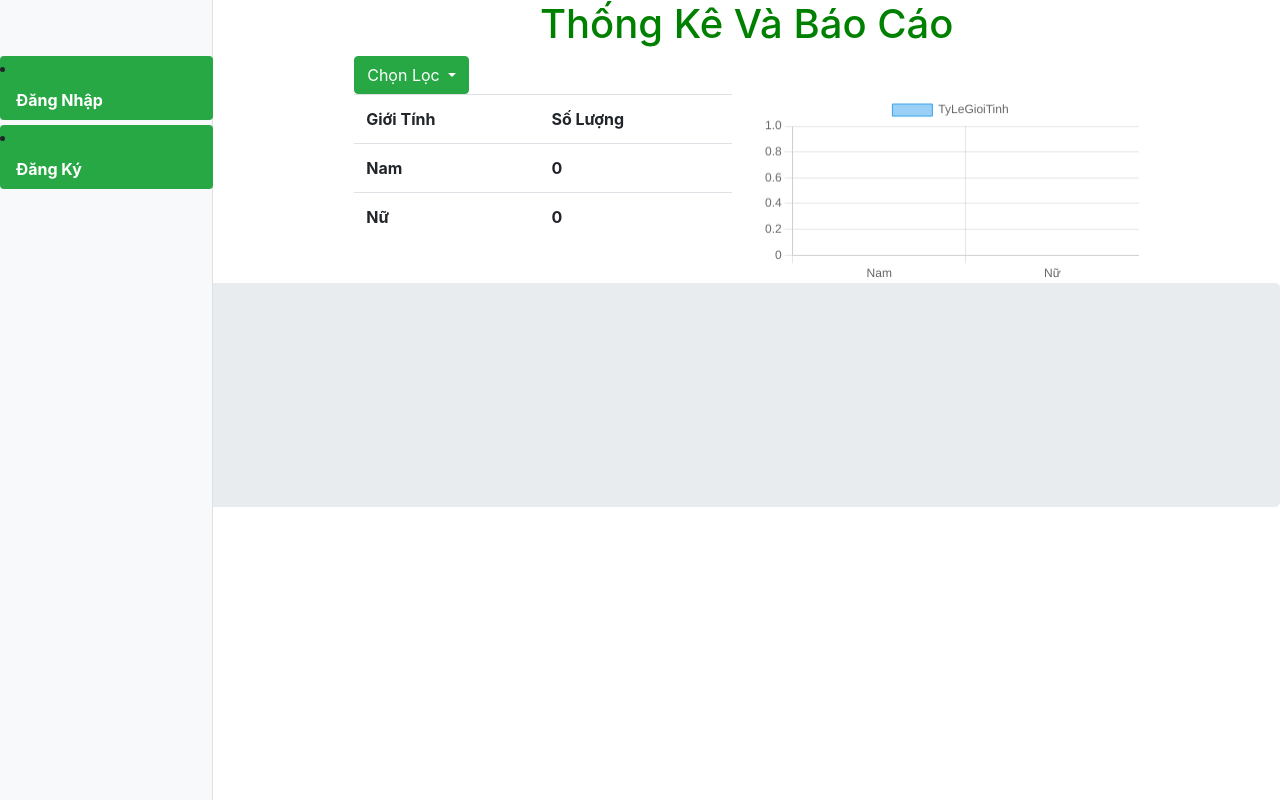
After one commit to HaNoLu/Quanlytruongmamnon, a Flask app: page /stats in a window 1280 px wide. The commit adds this page. Run offline with Flask 3, Linux system fonts and the light colour scheme; tables that the repository leaves empty hold one stand-in row (values such as "Sample post"); lists and menus that the app fills with data are empty; some libraries are stand-ins or nearby versions.

Commit message:
thong ke va bao cao

```diff
--- a/app/main.py
+++ b/app/main.py
@@ -1,3 +1,5 @@
+from itertools import count
+
 from app import app,utils,login
 from app.models import *
 import cloudinary.uploader
@@ -57,5 +59,34 @@ def logout():
 @login.user_loader# tự gọi khi đăng nhập thành công
 def user_load(user_id):
     return utils.get_user_by_id(user_id=user_id)
+@app.route('/child',methods=['GET','POST'])
+def child():
+    classes=utils.LoadClasses()
+    return render_template('managechild.html')
+@app.route('/addchild',methods=['GET','POST'])
+def addchild():
+    if request.method == 'POST':
+        fullname = request.form['fullname']
+        gender = request.form.get('gender')
+        classes_id = request.form['classes']
+        guardian_name = request.form['guardian_name']
+        guardian_phone = request.form['guardian_phone']
+        address = request.form['address']
+        utils.add_child(fullname, gender, classes_id, guardian_name, guardian_phone, address=address)
+        return redirect('/')
+    return render_template('addchild.html', classes=Classes.query.all())
+@app.route('/loadchild/<int:class_id>',methods=['GET','POST'])
+def loadchild(class_id):
+    class_by_id = utils.LoadClass_by_id(class_id=class_id)
+    return render_template('managechild.html', class_by_id=class_by_id)
+@app.route('/stats',methods=['GET','POST'])
+def stats():
+    count=utils.Get_Count_Gender()
+    return render_template('stats.html',count=count)
+@app.context_processor  # dùng để toàn bộ hàm khác đề có classes
+def common_response():
+    return {
+        'classes':utils.LoadClasses(),
+    }
 if __name__ == '__main__':
     app.run(debug=True)
--- a/app/models.py
+++ b/app/models.py
@@ -12,9 +12,6 @@ class BaseModel(db.Model):
 class UserRole(UserEnum):
     ADMIN=1
     USER=2
-class Gender(UserEnum):
-    MALE=1
-    FEMALE=2
 class User(BaseModel,UserMixin):
     __tablename__ = 'user'
     name=Column(String(50),nullable=False)
@@ -31,7 +28,7 @@ class User(BaseModel,UserMixin):
 class Child(BaseModel):
     __tablename__ = 'child'
     fullname=Column(String(50),nullable=False)
-    gender=Column(Enum(Gender),default=Gender.MALE)
+    gender=Column(String(3),nullable=False,default="Nam")
     guardian_name=Column(String(50),nullable=False)
     guardian_phone=Column(String(50),nullable=False)
     address=Column(String(50),nullable=False)
--- a/app/static/css/style.css
+++ b/app/static/css/style.css
@@ -31,3 +31,17 @@ text-align:center;
     color: #ffffff;
     font-weight: bold;
 }
+.button-style {
+    display: inline-block;
+    padding: 7px 10px;
+    background-color:green;
+    color: white;
+    text-align: center;
+    text-decoration: none;
+    border-radius: 5px;
+    cursor: pointer;
+}
+.container{
+    width: 80%;
+    margin: 0 auto;
+}
--- a/app/templates/index.html
+++ b/app/templates/index.html
@@ -1,5 +1,5 @@
 {% extends 'layout/base.html'%}<!-- extends cần thay đổi j thì ghi đè lên như sau -->
 {%block title%}Trang chủ{%endblock%}
 {%block content%}
-<h1 class="subject"> Quản Lý trẻ</h1>
+<h1 class="subject"> Quản Lý Trường Mầm Non</h1>
 {%endblock%}
--- a/app/templates/layout/base.html
+++ b/app/templates/layout/base.html
@@ -9,7 +9,6 @@
     <script src="https://code.jquery.com/jquery-3.2.1.slim.min.js" integrity="sha384-KJ3o2DKtIkvYIK3UENzmM7KCkRr/rE9/Qpg6aAZGJwFDMVNA/GpGFF93hXpG5KkN" crossorigin="anonymous"></script>
     <script src="https://cdn.jsdelivr.net/npm/popper.js@1.12.9/dist/umd/popper.min.js" integrity="sha384-ApNbgh9B+Y1QKtv3Rn7W3mgPxhU9K/ScQsAP7hUibX39j7fakFPskvXusvfa0b4Q" crossorigin="anonymous"></script>
     <script src="https://cdn.jsdelivr.net/npm/bootstrap@4.0.0/dist/js/bootstrap.min.js" integrity="sha384-JZR6Spejh4U02d8jOt6vLEHfe/JQGiRRSQQxSfFWpi1MquVdAyjUar5+76PVCmYl" crossorigin="anonymous"></script>
-
     <link href="{{url_for('static',filename='css/style.css')}}" rel="stylesheet" >
     {%block css%}{%endblock%}
     {%block js%}{%endblock%}
@@ -23,9 +22,10 @@
 
             <nav id="sidebar" class="col-md-3 col-lg-2 d-md-block bg-light sidebar">
                 <div class="sidebar-sticky">
-                    <ul class="nav flex-column">
+                        {%if current_user.is_authenticated%}
+                        <ul class="nav flex-column">
                         <li class="nav-item">
-                            <a class="nav-link active" href="#">
+                            <a class="nav-link " href="{{url_for('child')}}">
                                 Quản Lý Trẻ
                             </a>
                         </li>
@@ -40,8 +40,8 @@
                             </a>
                         </li>
                         <li class="nav-item">
-                            <a class="nav-link" href="#">
-                                Xuất Báo Cáo
+                            <a class="nav-link" href="{{url_for('stats')}}">
+                                Thống kê và Báo cáo
                             </a>
                         </li>
                         <li class="nav-item">
@@ -49,7 +49,6 @@
                                 Thay Đổi Quy Định
                             </a>
                         </li>
-                        {%if current_user.is_authenticated%}
                         <li class="nav-item">
                             <a class="nav-link" href="{{url_for('logout')}}">
                                 Đăng Xuất
--- /dev/null
+++ b/app/templates/stats.html
@@ -0,0 +1,78 @@
+{% extends 'layout/base.html'%}<!-- extends cần thay đổi j thì ghi đè lên như sau -->
+{%block title%}Trang chủ{%endblock%}
+{%block content%}
+<h1 class="subject"> Thống Kê Và Báo Cáo</h1>
+<div class="container">
+    <div class="dropdown">
+      <button type="button" class="btn btn-success dropdown-toggle" data-toggle="dropdown">
+          Chọn Lọc
+      </button>
+      <div class="dropdown-menu">
+           <a class="dropdown-item" href="#">Doanh Thu</a>
+           <a class="dropdown-item" href="#">Sĩ Số</a>
+           <a class="dropdown-item" href="{{url_for('stats')}}">Nam Nữ</a>
+      </div>
+
+    </div>
+
+
+    <div class="row">
+        <div class="col-md-6 col-xs-12">
+            <table class="table">
+                <tr>
+                    <th>Giới Tính</th>
+                    <th>Số Lượng</th>
+                </tr>
+                {%if count%}
+
+                <tr>
+                    <th>Nam</th>
+                    <th>{{count['total_nam']}}</th>
+                </tr>
+                <tr>
+                    <th>Nữ</th>
+                    <th>{{count['total_nu']}}</th>
+                </tr>
+
+                {%endif%}
+            </table>
+        </div>
+        <div class="col-md-6 col-xs-12">
+            <canvas id="myGenderChart"></canvas>
+            <script src="https://cdn.jsdelivr.net/npm/chart.js"></script>
+            <script>
+              let labels=['Nam','Nữ']
+              let data=[]
+
+              data.push({{count['total_nam']}})
+              data.push({{count['total_nu']}})
+
+              window.onload=function(){
+                      const ctx = document.getElementById('myGenderChart');
+
+                      new Chart(ctx, {
+                        type: 'bar',
+                        data: {
+                          labels: labels,
+                          datasets: [{
+                            label: 'TyLeGioiTinh',
+                            data: data,
+                            borderWidth: 1
+                          }]
+                        },
+                        options: {
+                          scales: {
+                            y: {
+                              beginAtZero: true
+                            }
+                          }
+                        }
+                      });
+              }
+            </script>
+        </div>
+    </div>
+
+
+    {%endblock%}
+</div>
--- a/app/utils.py
+++ b/app/utils.py
@@ -19,5 +19,34 @@ def check_login(username,password):
                            User.password==password).first()
     if user:
         return user
+def add_child(fullname,gender,classes_id,guardian_name,guardian_phone,**kwargs):
+    current_count = Child.query.filter_by(classes_id=classes_id).count()
+    if current_count >= 25:
+        return False, "Lớp đã đủ 25 trẻ"
+    try:
+        child=Child(fullname=fullname,
+                    classes_id=classes_id,
+                    guardian_name=guardian_name,
+                    guardian_phone=guardian_phone,
+                    address=kwargs.get('address'),
+                    gender=gender)
+        db.session.add(child)
+        db.session.commit()
+        return True
+    except Exception as e:
+        db.session.rollback()
+        print("error:",e)
+        return False
 def get_user_by_id(user_id):
     return User.query.get(user_id)
+def LoadChild(class_id):
+    return Child.query.filter(Child.classes_id.__eq__(class_id))
+def LoadClasses():
+    return Classes.query.all()
+def LoadClass_by_id(class_id):
+    return Child.query.filter(Child.classes_id.__eq__(class_id)).all()
+def Get_Count_Gender():
+    return {
+        'total_nu':Child.query.filter(Child.gender.__eq__("Nữ")).count(),
+        'total_nam':Child.query.filter(Child.gender.__eq__("Nam")).count()
+    }
```
Also changed, not shown: app/templates/addchild.html (added, +56 -0 lines), app/templates/managechild.html (added, +44 -0 lines).
